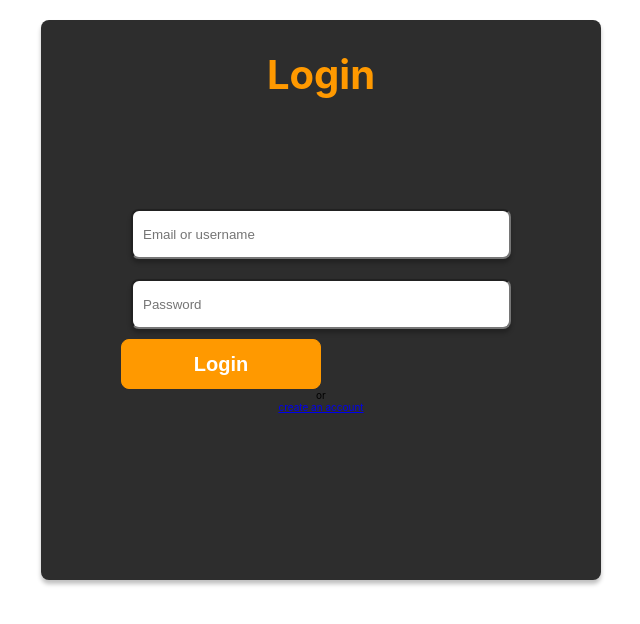
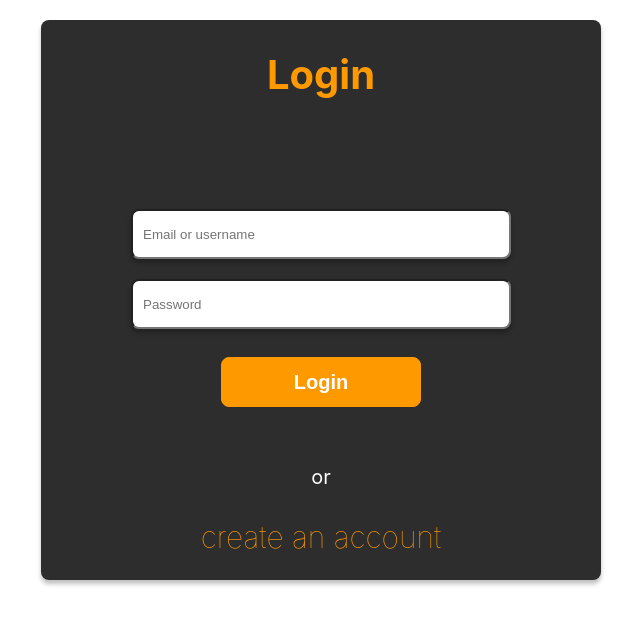
Before and after one commit to karol-ciolczyk/ult-sys-review-app, a React (Create React App) app: page / in a window 1280 px wide. Shown: the top 624 px of the page, without its empty margins (319-959 px from the left). Built offline with nearby package versions, Linux system fonts and the light colour scheme.

Commit message:
LoginForm.js component style added

```diff
--- a/src/components/Button.module.css
+++ b/src/components/Button.module.css
@@ -8,4 +8,5 @@
   font-weight: bold;
   font-size: 2rem;
   cursor: pointer;
+  margin: 1.8rem auto;
 }
--- a/src/components/LoginForm.js
+++ b/src/components/LoginForm.js
@@ -12,11 +12,11 @@ export const Loginform = function () {
         <input type="text" placeholder="Password" />
         <Button> Login </Button>
       </form>
-      <div>
+      <div className={style.textContainer}>
         <p>
           <span> or </span>
         </p>
-        <a href="#">
+        <a href="#" className={style.link}>
           <span> create an account </span>
         </a>
       </div>
--- a/src/components/LoginForm.module.css
+++ b/src/components/LoginForm.module.css
@@ -9,12 +9,49 @@ form {
   flex-direction: column;
   width: 50vh;
   margin: auto;
+  justify-content: center;
 }
 input {
   height: 5rem;
   margin: 1rem;
   padding: 0rem 1rem;
   background: #ffffff;
-  box-shadow: 0px 4px 4px rgba(0, 0, 0, 0.25);
-  border-radius: 8px;
+  box-shadow: 0rem 0.4rem 0.4rem rgba(0, 0, 0, 0.25);
+  border-radius: 0.8rem;
 }
+.textContainer {
+  margin-top: 4rem;
+  display: flex;
+  flex-direction: column;
+  justify-content: space-between;
+  height: 9rem;
+}
+p {
+  color: white;
+  font-size: 2rem;
+}
+.link {
+  position: relative;
+  text-decoration: none;
+  color: #ff9900;
+  font-size: 3rem;
+  font-weight: lighter;
+}
+.link::after {
+  content: "";
+  top: 0rem;
+  left: 0rem;
+  height: 100%;
+  width: 50%;
+  transform: translate(50%, 0%);
+  position: absolute;
+  border: 1px solid #ff9900;
+  border-radius: 0.5rem;
+  opacity: 0;
+  z-index: 2;
+}
+.link:hover::after {
+  transition: 300ms;
+  opacity: 0.75;
+  transform: translate(50%, 0%) scale(1.3);
+}
```
